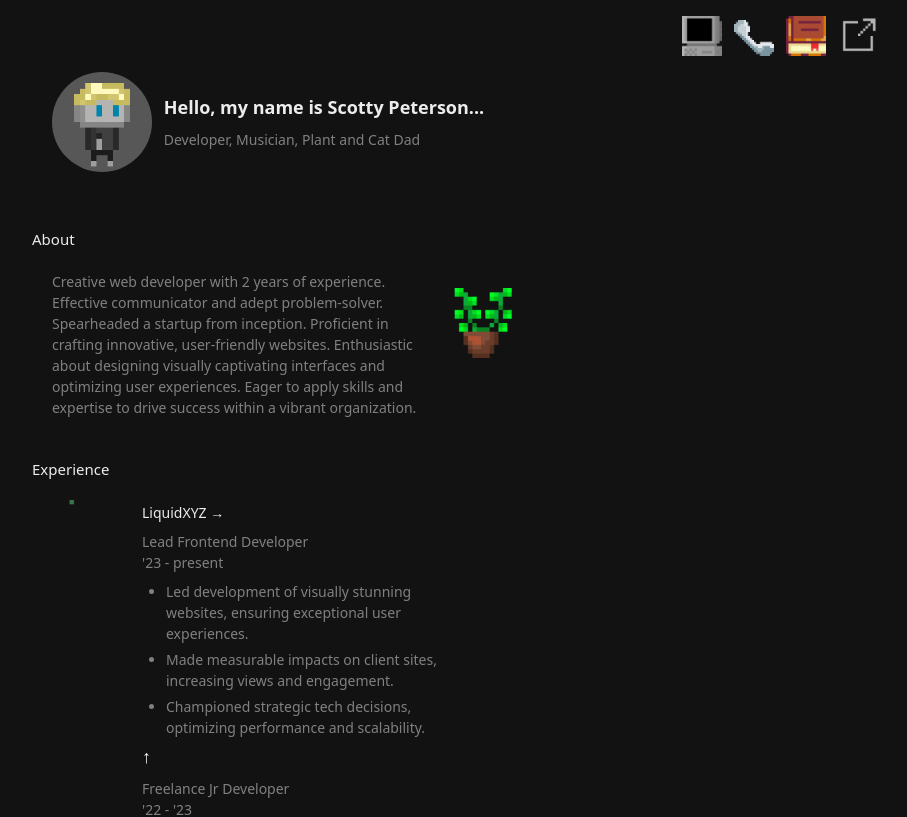
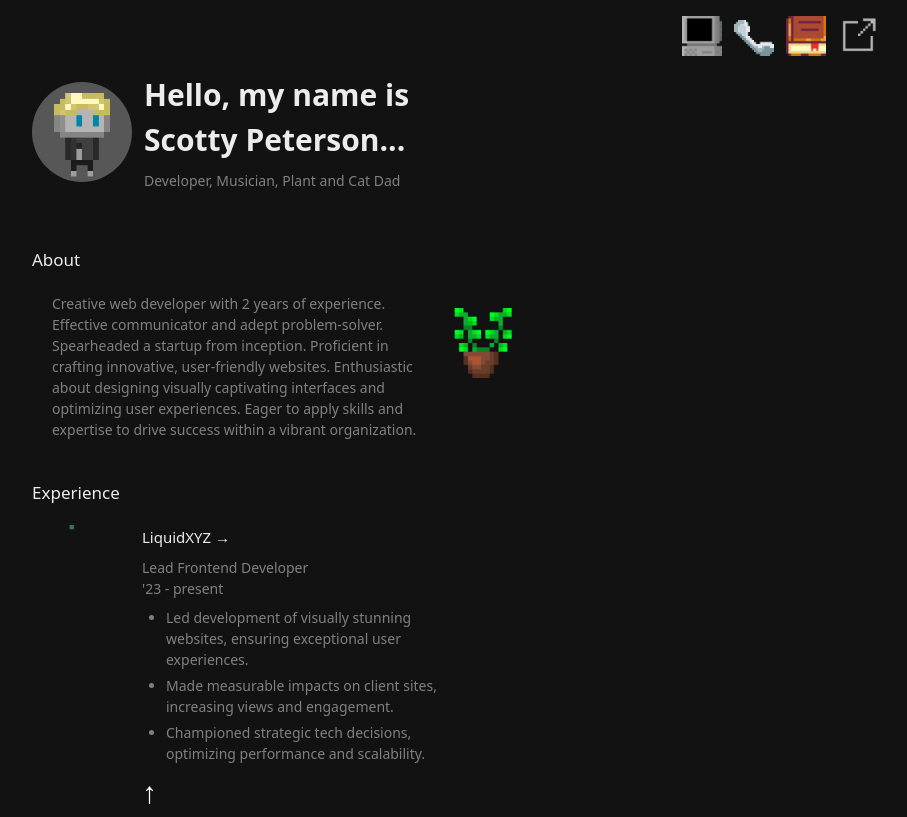
Before and after one commit to Scottsdaaale/portfolio-v2, a Next.js app: page / in a window 1280 px wide. Shown: the top 817 px of the page, without its empty margins (366-1273 px from the left). Built offline with nearby package versions, Linux system fonts and the light colour scheme.

Commit message:
dynamic max-w

```diff
--- a/app/globals.css
+++ b/app/globals.css
@@ -11,18 +11,23 @@ body {
 }
 
 h1 {
-  font-size: 18px;
+  font-size: 30px;
 }
 
 h2 {
-  font-size: 15px;
+  font-size: 17px;
   font-weight: 500;
 }
 
 h3 {
-  font-size: 14px;
+  font-size: 15px;
   font-weight: normal;
   color: rgb(236, 236, 236);
+}
+
+h4 {
+  font-size: 14px;
+
 }
 
 p {
```
Also changed, not shown: app/components/routes/blog/BlogPost.js (+0 -261 lines).
